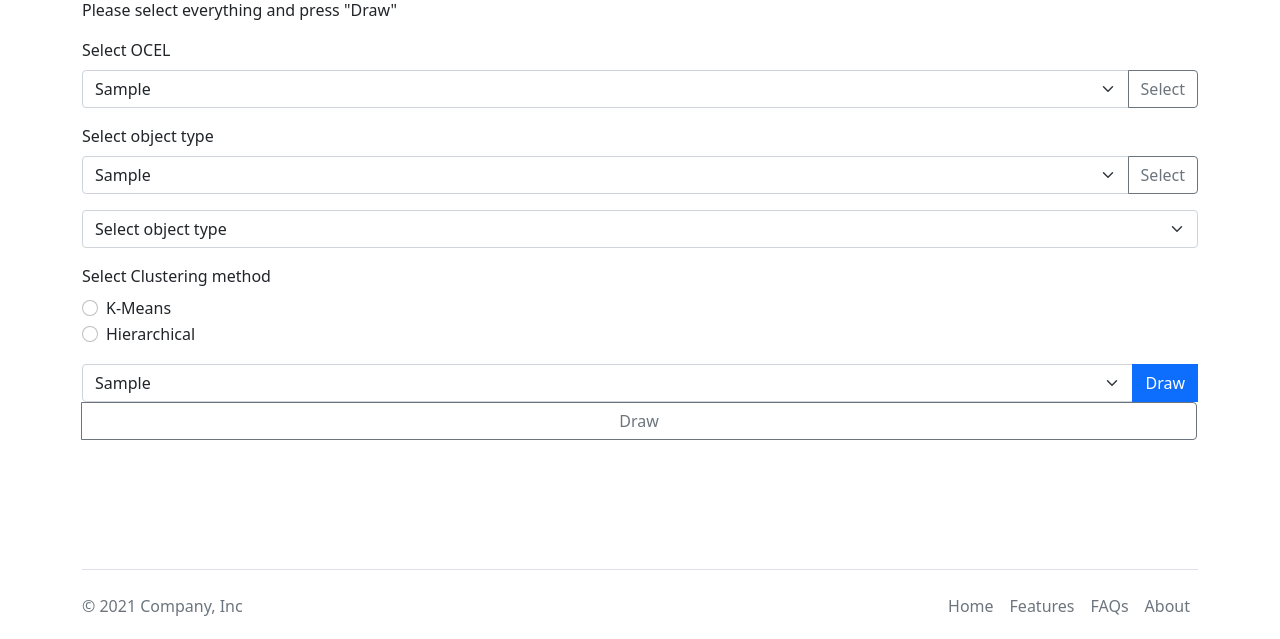
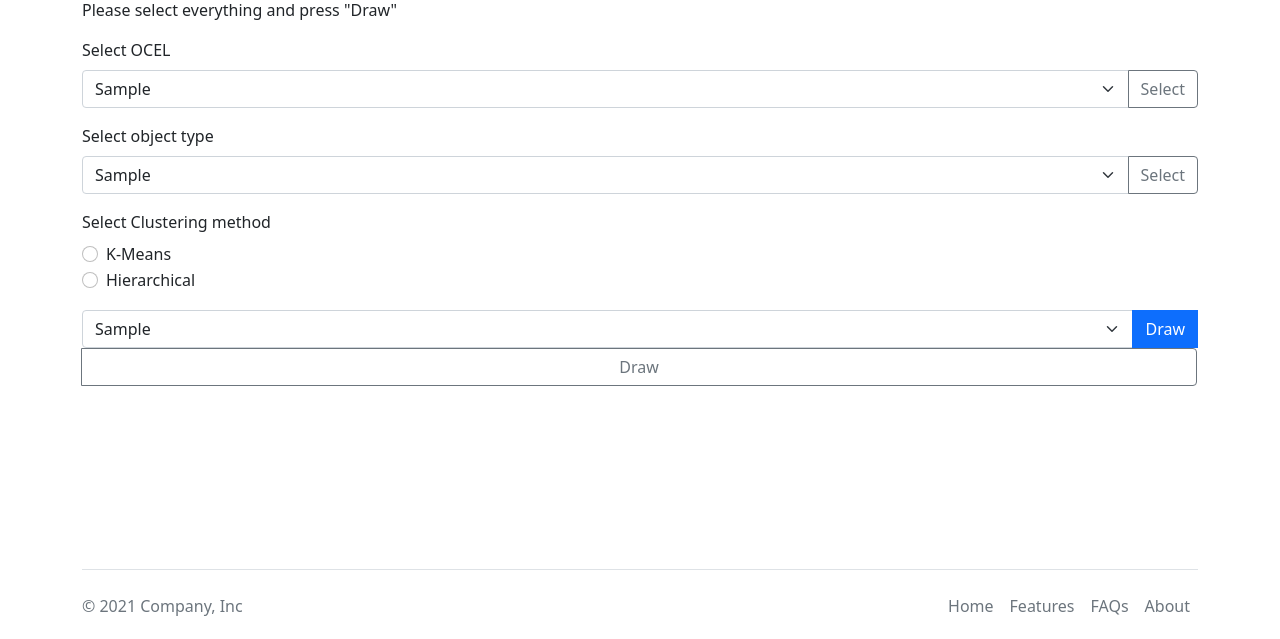
Before and after one commit to JustusNikolaus/Clustering-in-Object-Centric-Process-Mining, a Django app: template drawpage/templates/drawpage/drawpage.html in a window 1280 px wide. Shown: the part 134-773 px from the top of the page. After the commit the page ends 750 px from the top, so only its background shows below. Run offline with Django 3.2, Linux system fonts and the light colour scheme; the template is opened without the code that fills it: most values are stand-ins (such as "Sample title", 1, 10 or a date in 2020); some libraries are stand-ins or nearby versions.

```diff
--- a/drawpage/templates/drawpage/drawpage.html
+++ b/drawpage/templates/drawpage/drawpage.html
@@ -50,14 +50,6 @@
     <form action="" method="post">
         {% csrf_token %}
         <div class="row g-3">
-            <div class="input-group">
-                <select class="form-select">
-                    <option selected disabled>Select object type</option>
-                    {% for o in object_type_list %}
-                    <option value="{{o}}">{{o}}</option>
-                    {% endfor %}
-                </select>
-            </div>
             <div>
                 <label class="form-label">Select Clustering method</label>
                 <div class="form-check">
```
Also changed, not shown: db.sqlite3.
